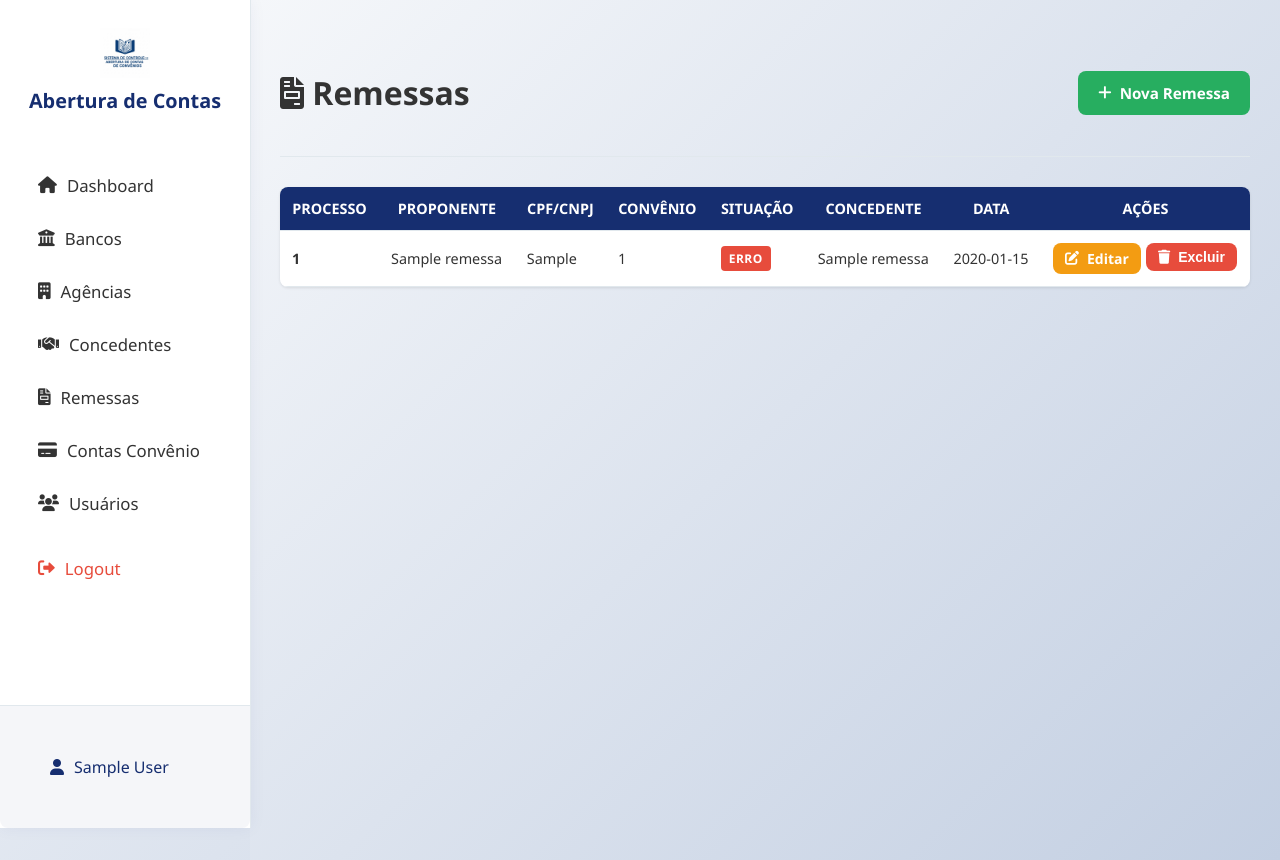
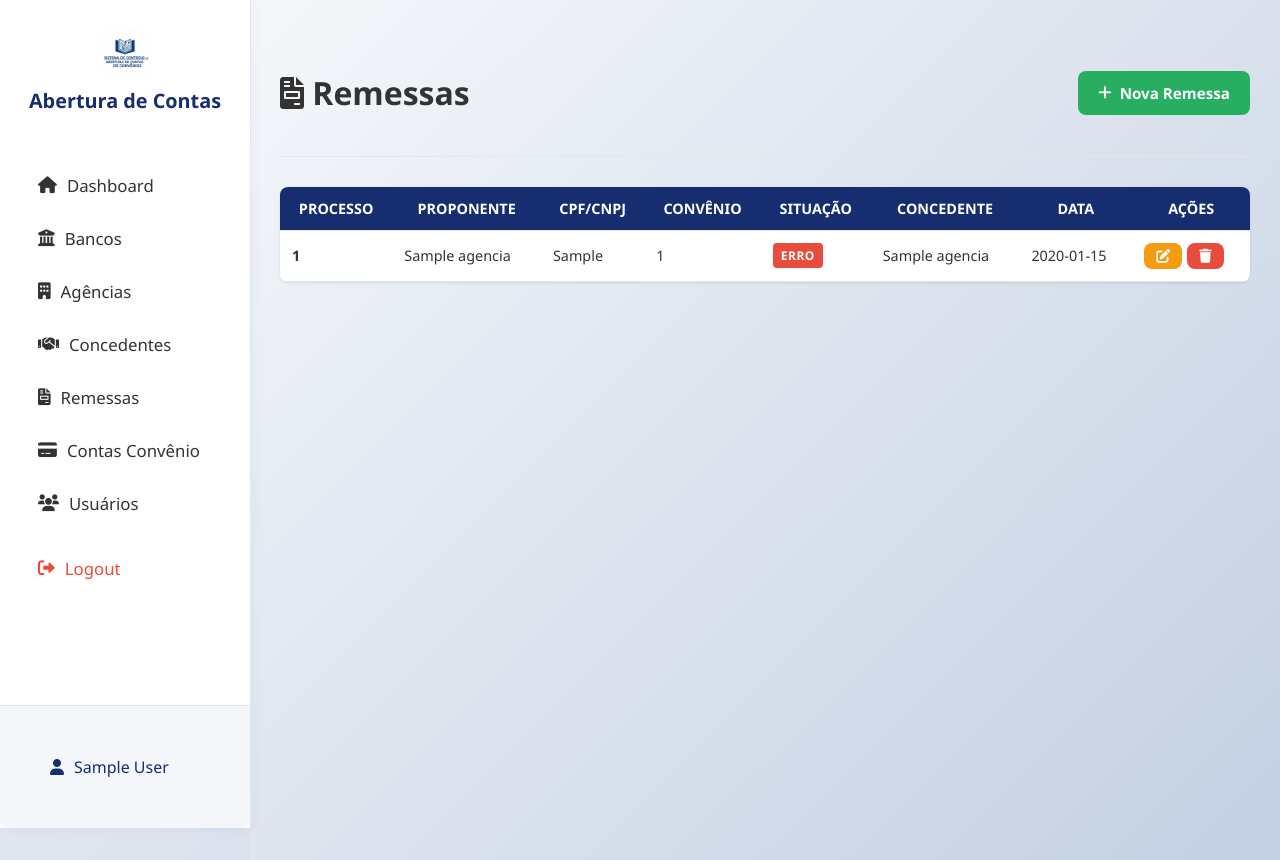
Before and after one commit to wilker57/AberturaContas, a Flask app: page /remessas in a window 1280 px wide. Run offline with Flask 3, Linux system fonts and the light colour scheme; the visitor is signed in with stand-in values (Sample User, id 1); tables that the repository leaves empty hold one stand-in row (values such as "Sample post"); a database or web service that is not in the repository returns one stand-in record (values such as "Sample title"); some libraries are stand-ins or nearby versions.

Commit message:
AJuste em list

```diff
--- a/produto/views.py
+++ b/produto/views.py
@@ -335,10 +335,10 @@ def agencias():
         return redirect(url_for('views.login'))
 
     query = """
-        SELECT a.*, b.nome as banco_nome
-        FROM agencia a
-        JOIN banco b ON a.id_banco = b.id_banco
-        ORDER BY a.nome_agencia
+        SELECT *,
+        (SELECT nome FROM banco WHERE banco.id_banco = agencia.id_banco) AS banco_nome
+        FROM agencia
+        ORDER BY a.nome_agencia;
     """
     agencias_list = execute_query(query)
 
@@ -406,10 +406,10 @@ def editar_agencia(id_agencia):
 
     # GET - Buscar dados da agência para edição
     query = """
-        SELECT a.*, b.nome as banco_nome
-        FROM agencia a
-        JOIN banco b ON a.id_banco = b.id_banco
-        WHERE a.id_agencia = %s
+        SELECT *,
+        (SELECT nome FROM banco WHERE banco.id_banco = agencia.id_banco) AS banco_nome
+        FROM agencia
+        WHERE id_agencia = %s;
     """
     agencia = execute_query(query, (id_agencia,))
 
@@ -600,7 +600,7 @@ def editar_usuario(id_usuario):
                 WHERE id_usuario = %s
             """
             result = execute_query(query, (nome, matricula, email, instituicao, login, perfil_enum, id_usuario), fetch=False)
-
+        #aLTERÇAO SENHA
         if result:
             flash('Usuário atualizado com sucesso!', 'success')
             return redirect(url_for('views.usuarios'))
@@ -642,13 +642,13 @@ def remessas():
         return redirect(url_for('views.login'))
 
     query = """
-        SELECT r.*, a.nome_agencia, c.nome as concedente_nome, u.nome as usuario_nome, b.nome as banco_nome
-        FROM remessa r
-        LEFT JOIN agencia a ON r.id_banco = a.id_banco
-        LEFT JOIN banco b ON r.id_banco = b.id_banco
-        JOIN concedente c ON r.id_concedente = c.id_concedente
-        JOIN usuario u ON r.id_usuario = u.id_usuario
-        ORDER BY r.dt_remessa DESC
+        SELECT *,
+        (SELECT nome_agencia FROM agencia WHERE agencia.id_banco = remessa.id_banco) AS nome_agencia,
+        (SELECT nome FROM concedente WHERE concedente.id_concedente = remessa.id_concedente) AS concedente_nome,
+        (SELECT nome FROM usuario WHERE usuario.id_usuario = remessa.id_usuario) AS usuario_nome,
+        (SELECT nome FROM banco WHERE banco.id_banco = remessa.id_banco) AS banco_nome
+        FROM remessa
+        ORDER BY dt_remessa DESC;
     """
     remessas_list = execute_query(query)
 
@@ -728,11 +728,11 @@ def editar_remessa(id_remessa):
 
     # GET - Buscar dados da remessa para edição
     query = """
-        SELECT r.*, c.nome as concedente_nome, b.nome as banco_nome
-        FROM remessa r
-        JOIN concedente c ON r.id_concedente = c.id_concedente
-        LEFT JOIN banco b ON r.id_banco = b.id_banco
-        WHERE r.id_remessa = %s
+        SELECT *,
+        (SELECT nome FROM concedente WHERE concedente.id_concedente = remessa.id_concedente) AS concedente_nome,
+        (SELECT nome FROM banco WHERE banco.id_banco = remessa.id_banco) AS banco_nome
+        FROM remessa
+        WHERE id_remessa = %s;
     """
     remessa = execute_query(query, (id_remessa,))
 
@@ -774,12 +774,13 @@ def contas_convenio():
         return redirect(url_for('views.login'))
 
     query = """
-        SELECT cc.*, r.num_processo, r.nome_proponente, a.nome_agencia, b.nome as banco_nome
-        FROM conta_convenio cc
-        JOIN remessa r ON cc.id_remessa = r.id_remessa
-        JOIN agencia a ON cc.id_agencia = a.id_agencia
-        JOIN banco b ON a.id_banco = b.id_banco
-        ORDER BY cc.dt_abertura DESC
+        SELECT *,
+        (SELECT num_processo FROM remessa WHERE remessa.id_remessa = conta_convenio.id_remessa) AS num_processo,
+        (SELECT nome_proponente FROM remessa WHERE remessa.id_remessa = conta_convenio.id_remessa) AS nome_proponente,
+        (SELECT nome_agencia FROM agencia WHERE agencia.id_agencia = conta_convenio.id_agencia) AS nome_agencia,
+        (SELECT nome FROM banco WHERE banco.id_banco = (SELECT id_banco FROM agencia WHERE agencia.id_agencia = conta_convenio.id_agencia)) AS banco_nome
+        FROM conta_convenio
+        ORDER BY dt_abertura DESC;
     """
     contas_list = execute_query(query)
 
@@ -814,10 +815,10 @@ def criar_conta_convenio():
     remessas = execute_query(query_remessas)
 
     query_agencias = """
-        SELECT a.*, b.nome as banco_nome
-        FROM agencia a
-        JOIN banco b ON a.id_banco = b.id_banco
-        ORDER BY b.nome, a.nome_agencia
+        SELECT *,
+        (SELECT nome FROM banco WHERE banco.id_banco = agencia.id_banco) AS banco_nome
+        FROM agencia
+        ORDER BY nome_agencia;
     """
     agencias = execute_query(query_agencias)
 
@@ -850,11 +851,11 @@ def editar_conta_convenio(id_conta_convenio):
 
     # GET - Buscar dados da conta para edição
     query = """
-        SELECT cc.*, r.num_processo, a.nome_agencia, b.nome as banco_nome
+        SELECT *,
+        (SELECT num_processo FROM remessa WHERE remessa.id_remessa = cc.id_remessa) AS num_processo,
+        (SELECT nome_agencia FROM agencia WHERE agencia.id_agencia = cc.id_agencia) AS nome_agencia,
+        (SELECT nome FROM banco WHERE banco.id_banco = (SELECT id_banco FROM agencia WHERE agencia.id_agencia = cc.id_agencia) AS banco_nome
         FROM conta_convenio cc
-        JOIN remessa r ON cc.id_remessa = r.id_remessa
-        JOIN agencia a ON cc.id_agencia = a.id_agencia
-        JOIN banco b ON a.id_banco = b.id_banco
         WHERE cc.id_conta_convenio = %s
     """
     conta = execute_query(query, (id_conta_convenio,))
@@ -864,10 +865,10 @@ def editar_conta_convenio(id_conta_convenio):
     remessas = execute_query(query_remessas)
 
     query_agencias = """
-        SELECT a.*, b.nome as banco_nome
-        FROM agencia a
-        JOIN banco b ON a.id_banco = b.id_banco
-        ORDER BY b.nome, a.nome_agencia
+        SELECT *,
+        (SELECT nome FROM banco WHERE banco.id_banco = agencia.id_banco) AS banco_nome
+        FROM agencia
+        ORDER by nome_agencia;
     """
     agencias = execute_query(query_agencias)
 
--- a/templates/agencias/list.html
+++ b/templates/agencias/list.html
@@ -10,14 +10,12 @@
             <i class="fas fa-plus"></i> Nova Agência
         </a>
     </div>
-
     <div class="content-card">
         {% if agencias %}
         <div class="table-container">
             <table class="data-table">
                 <thead>
                     <tr>
-
                         <th>Nome da Agência</th>
                         <th>Número</th>
                         <th>DV</th>
@@ -29,7 +27,6 @@
                 <tbody>
                     {% for agencia in agencias %}
                     <tr>
-
                         <td>{{ agencia.nome_agencia }}</td>
                         <td>{{ agencia.num_agencia }}</td>
                         <td>{{ agencia.dv_agencia }}</td>
--- a/templates/bancos/list.html
+++ b/templates/bancos/list.html
@@ -30,11 +30,11 @@
                         <td>
                             <div class="action-buttons">
                                 <a href="{{ url_for('views.editar_banco', id_banco=banco.id_banco) }}" class="btn btn-sm btn-warning">
-                                    <i class="fas fa-edit"></i> Editar
+                                    <i class="fas fa-edit"></i>
                                 </a>
                                 <form method="POST" action="{{ url_for('views.excluir_banco', id_banco=banco.id_banco) }}" style="display: inline;" onsubmit="return handleDeleteConfirm(event, 'Tem certeza que deseja excluir este banco?')">
                                     <button type="submit" class="btn btn-sm btn-danger">
-                                        <i class="fas fa-trash"></i> Excluir
+                                        <i class="fas fa-trash"></i>
                                     </button>
                                 </form>
                             </div>
--- a/templates/contas-convenio/list.html
+++ b/templates/contas-convenio/list.html
@@ -42,11 +42,11 @@
                         <td>
                             <div class="action-buttons">
                                 <a href="{{ url_for('views.editar_conta_convenio', id_conta_convenio=conta.id_conta_convenio) }}" class="btn btn-sm btn-warning">
-                                    <i class="fas fa-edit"></i> Editar
+                                    <i class="fas fa-edit"></i>
                                 </a>
                                 <form method="POST" action="{{ url_for('views.excluir_conta_convenio', id_conta_convenio=conta.id_conta_convenio) }}" style="display: inline;" onsubmit="return handleDeleteConfirm(event, 'Tem certeza que deseja excluir esta conta convênio?')">
                                     <button type="submit" class="btn btn-sm btn-danger">
-                                        <i class="fas fa-trash"></i> Excluir
+                                        <i class="fas fa-trash"></i>
                                     </button>
                                 </form>
                             </div>
--- a/templates/remessas/list.html
+++ b/templates/remessas/list.html
@@ -10,14 +10,12 @@
             <i class="fas fa-plus"></i> Nova Remessa
         </a>
     </div>
-
     <div class="content-card">
         {% if remessas %}
         <div class="table-container">
             <table class="data-table">
                 <thead>
                     <tr>
-
                         <th>Processo</th>
                         <th>Proponente</th>
                         <th>CPF/CNPJ</th>
@@ -31,7 +29,6 @@
                 <tbody>
                     {% for remessa in remessas %}
                     <tr>
-
                         <td><strong>{{ remessa.num_processo }}</strong></td>
                         <td>{{ remessa.nome_proponente }}</td>
                         <td>{{ remessa.cpf_cnpj }}</td>
@@ -58,11 +55,11 @@
                         <td>
                             <div class="action-buttons">
                                 <a href="{{ url_for('views.editar_remessa', id_remessa=remessa.id_remessa) }}" class="btn btn-sm btn-warning">
-                                    <i class="fas fa-edit"></i> Editar
+                                    <i class="fas fa-edit"></i>
                                 </a>
                                 <form method="POST" action="{{ url_for('views.excluir_remessa', id_remessa=remessa.id_remessa) }}" style="display: inline;" onsubmit="return handleDeleteConfirm(event, 'Tem certeza que deseja excluir esta remessa?')">
                                     <button type="submit" class="btn btn-sm btn-danger">
-                                        <i class="fas fa-trash"></i> Excluir
+                                        <i class="fas fa-trash"></i>
                                     </button>
                                 </form>
                             </div>
--- a/templates/usuarios/list.html
+++ b/templates/usuarios/list.html
@@ -46,12 +46,12 @@
                         <td>
                             <div class="action-buttons">
                                 <a href="{{ url_for('views.editar_usuario', id_usuario=usuario.id_usuario) }}" class="btn btn-sm btn-warning">
-                                    <i class="fas fa-edit"></i> Editar
+                                    <i class="fas fa-edit"></i>
                                 </a>
                                 {% if usuario.id_usuario != session.user_id %}
                                 <form method="POST" action="{{ url_for('views.excluir_usuario', id_usuario=usuario.id_usuario) }}" style="display: inline;" onsubmit="return handleDeleteConfirm(event, 'Tem certeza que deseja excluir este usuário?')">
                                     <button type="submit" class="btn btn-sm btn-danger">
-                                        <i class="fas fa-trash"></i> Excluir
+                                        <i class="fas fa-trash"></i>
                                     </button>
                                 </form>
                                 {% endif %}
```
Also changed, not shown: templates/concedentes/list.html (+4 -7 lines).
